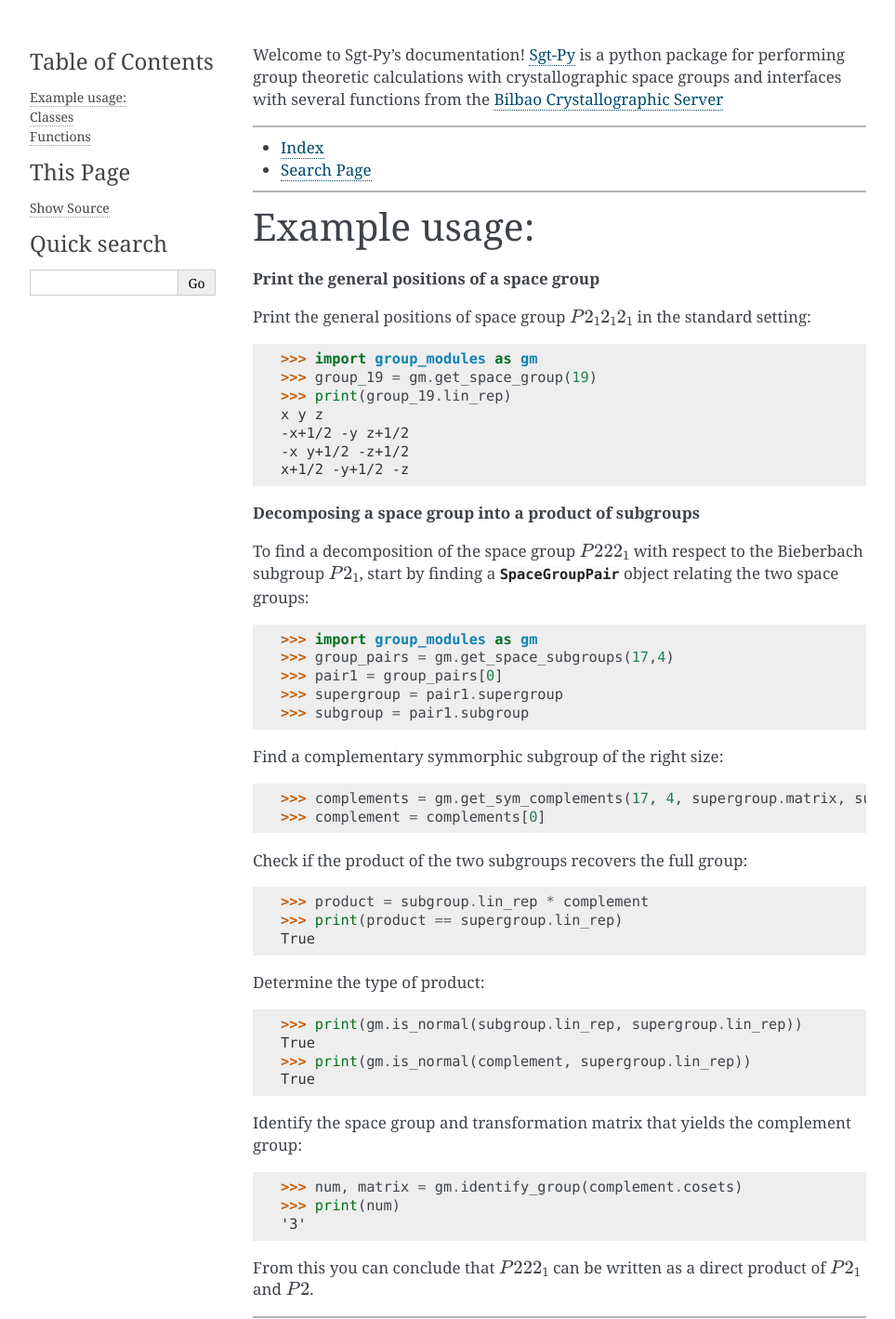
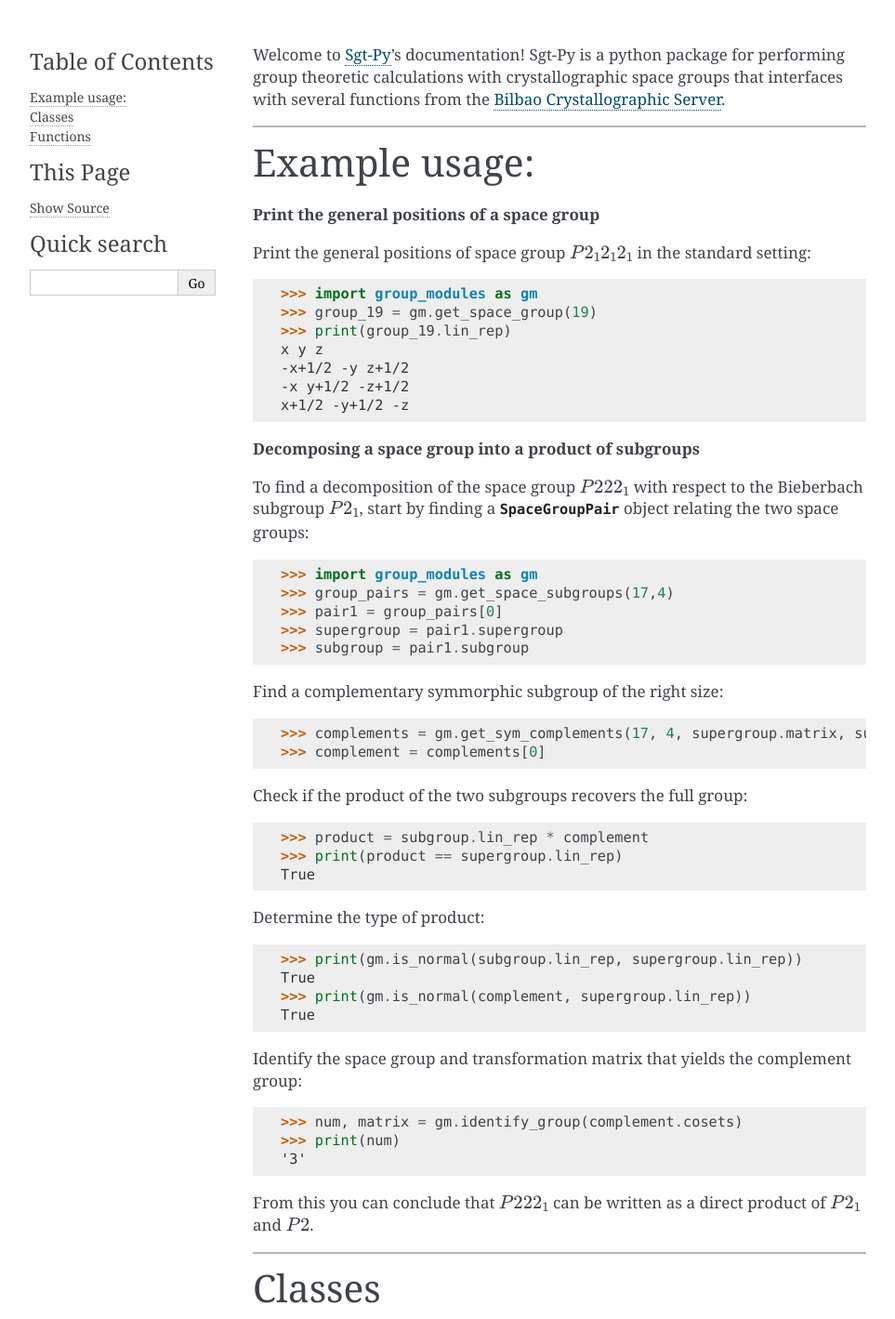
Before and after one commit to kratnay1/sgt-py, a Sphinx documentation site: the page built from docs/index.rst, in a window 1280 px wide, cut to the strip 0-1419 px from the top of the page. Shown: the whole strip at 93% size, without its empty margins (148-1111 px from the left). Built offline with Sphinx 7.4.7, drawn with Linux system fonts in a browser that asks for light colours; formulas are drawn with MathJax 3.

```diff
--- a/docs/index.rst
+++ b/docs/index.rst
@@ -3,19 +3,14 @@
    You can adapt this file completely to your liking, but it should at least
    contain the root `toctree` directive.
 
-Welcome to Sgt-Py's documentation! Sgt-Py_ is a python package for performing group theoretic calculations with crystallographic space groups and interfaces with several functions from the `Bilbao Crystallographic Server`_
+Welcome to Sgt-Py_'s documentation! Sgt-Py is a python package for performing group theoretic calculations with crystallographic space groups that interfaces with several functions from the `Bilbao Crystallographic Server`_.
 
 .. _Sgt-Py: https://github.com/kratnay1/sgt-py/
-.. _Bilbao Crystallographic Server: www.cryst.ehu.es
+.. _Bilbao Crystallographic Server: https://www.cryst.ehu.es
 
 .. toctree::
    :maxdepth: 2
    :caption: Contents:
-
-==================
-
-* :ref:`genindex`
-* :ref:`search`
 
 ===============================
 
```
